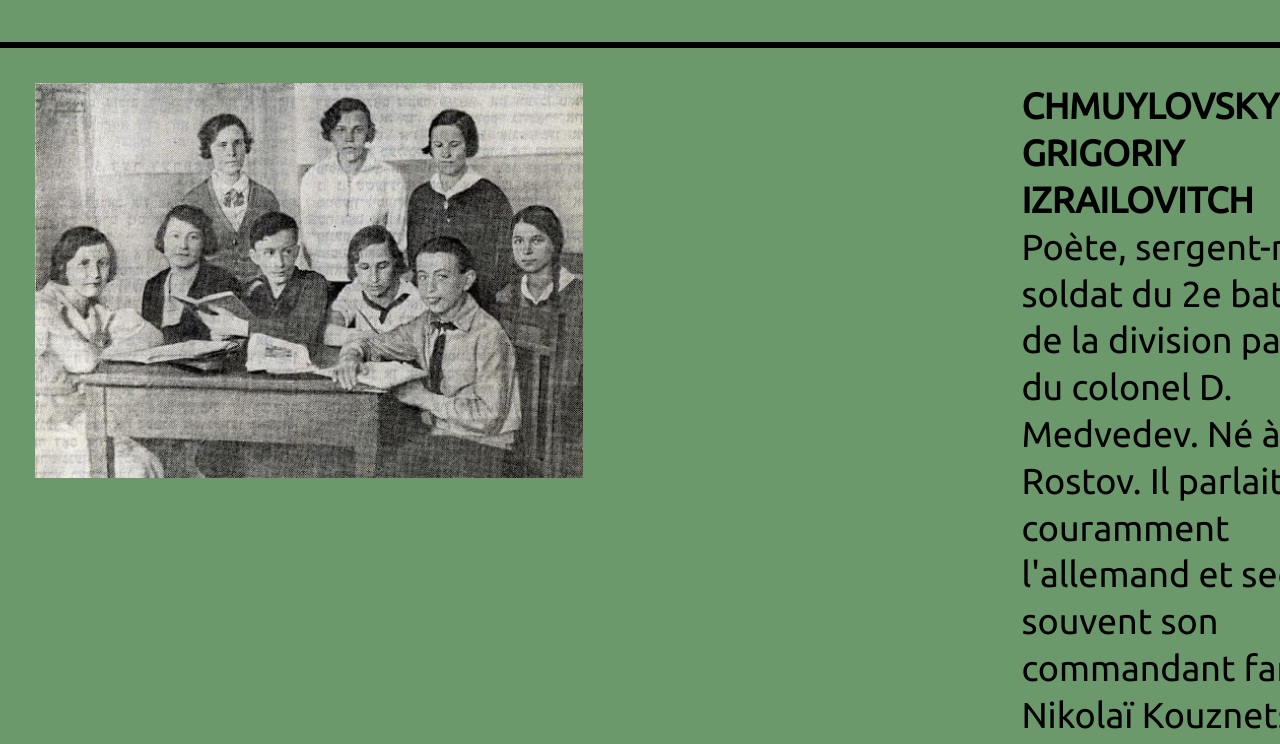
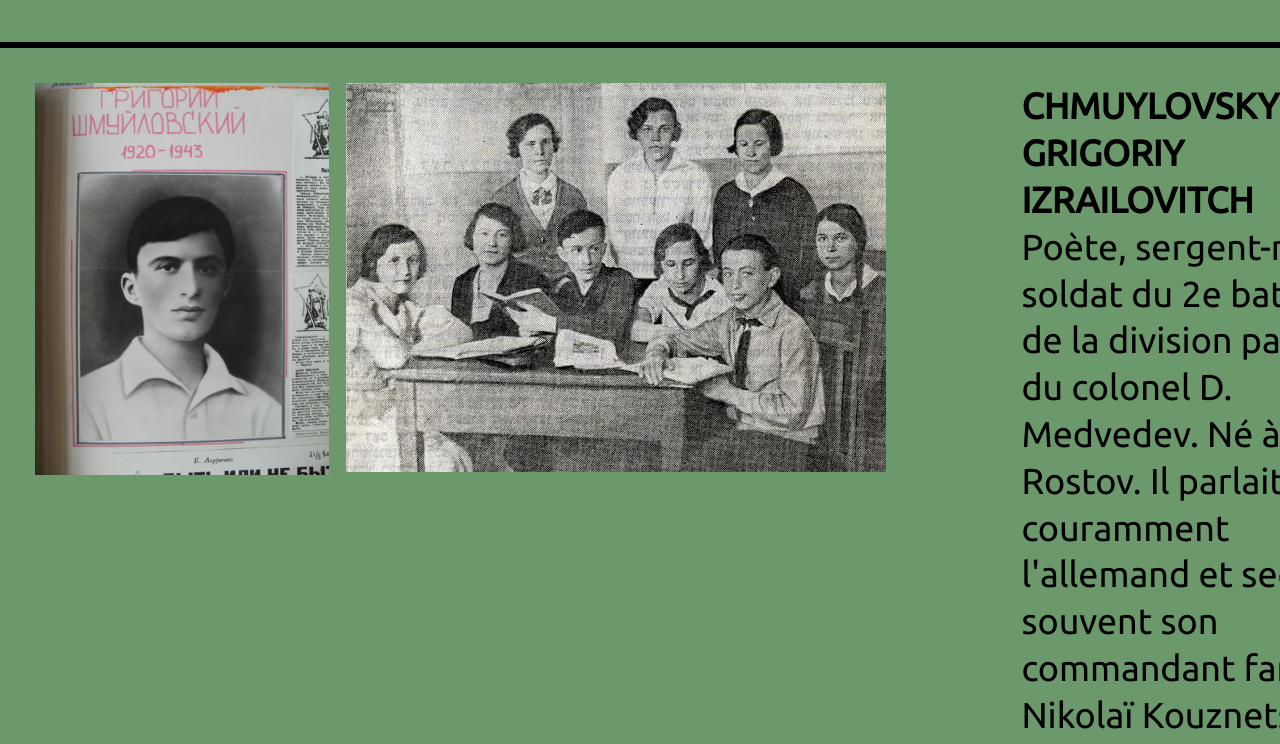
Before and after one commit to unTsar/lycee-project, a website: page app/fr/gloire.html in a window 1280 px wide. Shown: the part 1542-2286 px from the top of the page. Drawn offline with Linux system fonts and the light colour scheme.

Commit message:
Шмуйловский новый портрет

```diff
--- a/app/fr/gloire.html
+++ b/app/fr/gloire.html
@@ -85,10 +85,13 @@
 			</div>
 
 			<div class="item flex">
-				<div class="portrait large">
+				<div class="portrait">
+					<img src="../images/dist/gloire/portraits/ШМУЙЛОВСКИЙ11.jpg" alt="ШМУЙЛОВСКИЙ11.jpg">
+
+				</div>
+				<div class="medal-wrap">
 					<img src="../images/dist/gloire/portraits/ШМУЙЛОВСКИЙ.jpg" alt="ШМУЙЛОВСКИЙ.jpg">
 				</div>
-				<div class="medal-wrap empty"></div>
 				<div class="info">
 					<div class="head">CHMUYLOVSKY<br>GRIGORIY<br>IZRAILOVITCH</div>
 					<p class="text">Poète, sergent-major, soldat du 2e bataillon de la division partisane du colonel D. Medvedev. Né à Rostov. Il parlait couramment l'allemand et secondait souvent son commandant fameux Nikolaï Kouznetsov dans les opérations de combat de reconnaissance.</p>
```
Also changed, not shown: app/ru/gloire.html (+2 -1 lines), app/images/dist/gloire/portraits/ШМУЙЛОВСКИЙ11.jpg (added), app/images/src/gloire/portraits/ШМУЙЛОВСКИЙ11.jpg (added).
